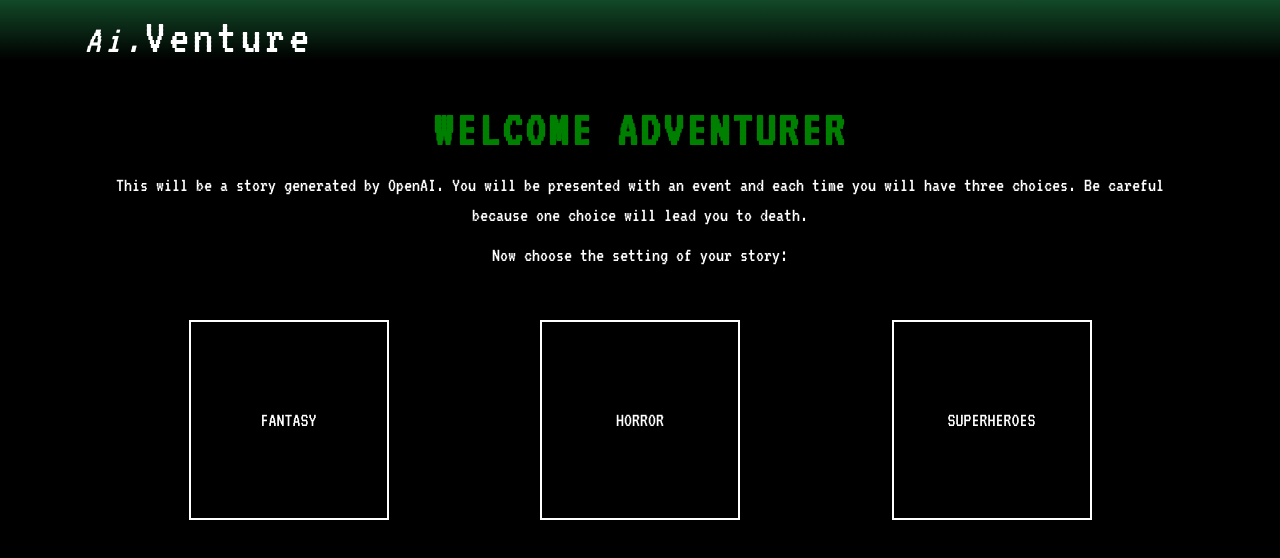
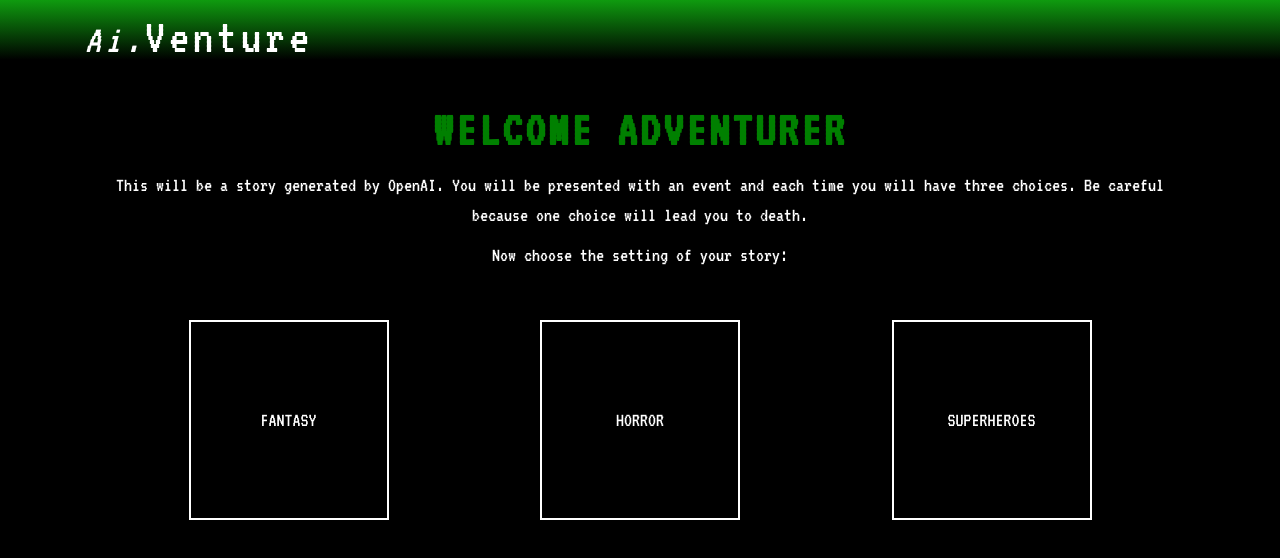
Before and after one commit to Luis-Mocha/ai-text-adventure, a Vue app: page / in a window 1280 px wide. Shown: the top 558 px of the page. Built offline with nearby package versions, Linux system fonts and the light colour scheme.

Commit message:
style background

```diff
--- a/src/components/HeaderComp.vue
+++ b/src/components/HeaderComp.vue
@@ -26,7 +26,8 @@
 @use '../style/main.scss';
 
 header {
-    background: linear-gradient(0deg, rgba(0,0,0,1) 0%, rgba(18,73,39,1) 100%);
+    // background: linear-gradient(0deg, rgba(0,0,0,1) 0%, rgba(18,73,39,1) 100%);
+    background: linear-gradient(to top, #000000, #0f9b0f);
     color: white;
 
     height: 60px;
```
